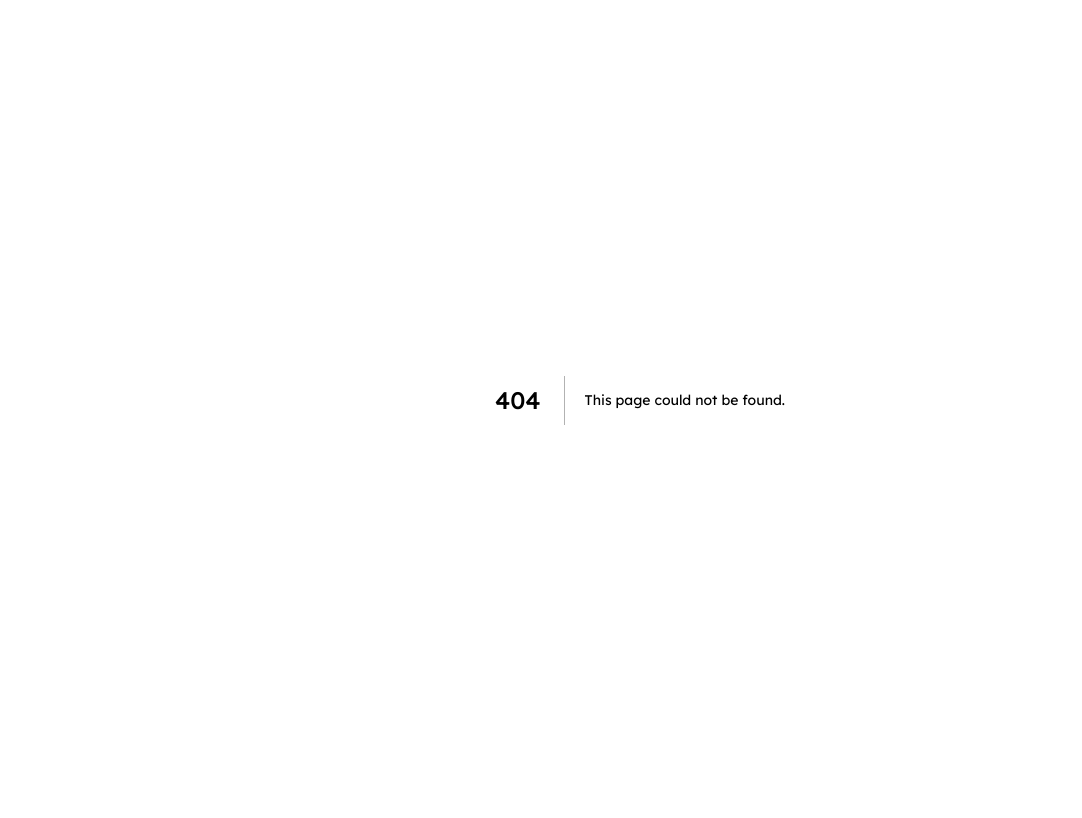
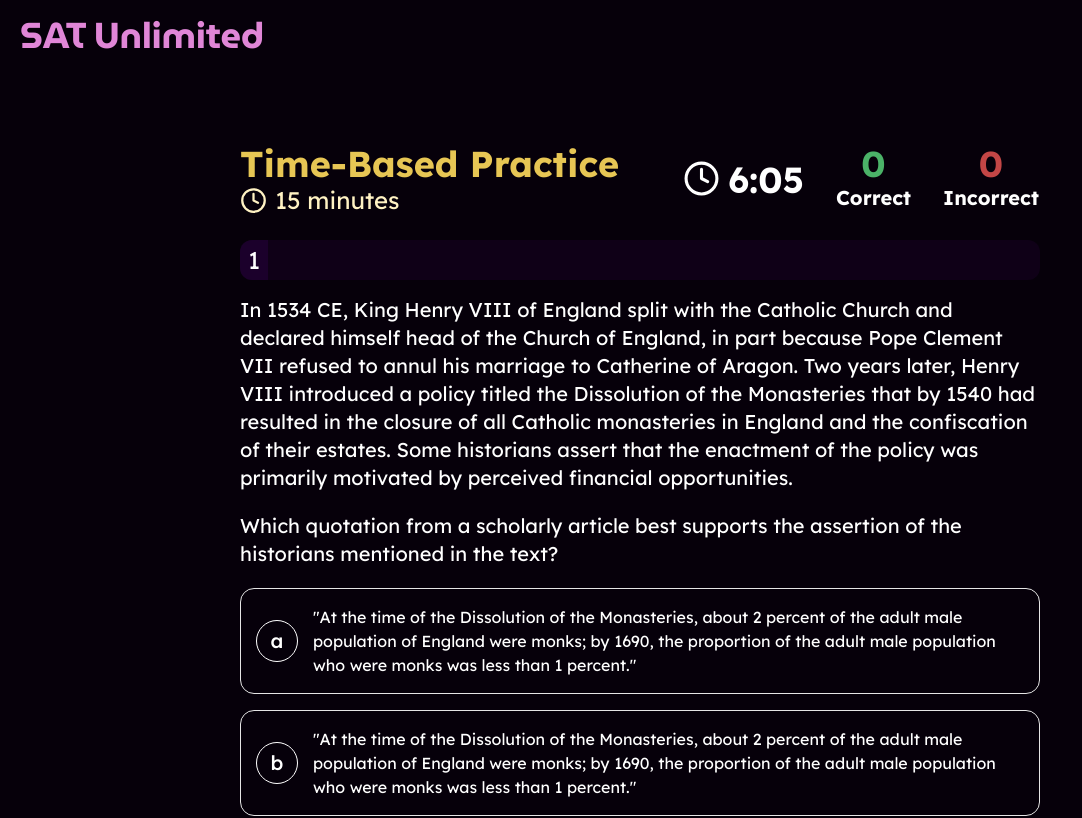
Before and after one commit to kshau/sat-unlimited, a Next.js app: page /play in a window 1280 px wide. Before the commit this address had no page. Shown: the top 818 px of the page, without its empty margins (0-1082 px from the left). Built offline with nearby package versions, Linux system fonts and the light colour scheme.

Commit message:
questions answering ui

```diff
--- a/package.json
+++ b/package.json
@@ -11,6 +11,7 @@
   "dependencies": {
     "@radix-ui/react-separator": "^1.1.0",
     "@radix-ui/react-slot": "^1.1.0",
+    "axios": "^1.7.3",
     "class-variance-authority": "^0.7.0",
     "clsx": "^2.1.1",
     "lucide-react": "^0.427.0",
--- /dev/null
+++ b/src/app/api/getQuestion/route.js
@@ -0,0 +1,19 @@
+import { NextResponse } from "next/server";
+
+export async function POST(request) {
+
+    const question = {
+        "passage": "In 1534 CE, King Henry VIII of England split with the Catholic Church and declared himself head of the Church of England, in part because Pope Clement VII refused to annul his marriage to Catherine of Aragon. Two years later, Henry VIII introduced a policy titled the Dissolution of the Monasteries that by 1540 had resulted in the closure of all Catholic monasteries in England and the confiscation of their estates. Some historians assert that the enactment of the policy was primarily motivated by perceived financial opportunities.",
+        "prompt": "Which quotation from a scholarly article best supports the assertion of the historians mentioned in the text?",
+        "answerChoices": [
+            "\"At the time of the Dissolution of the Monasteries, about 2 percent of the adult male population of England were monks; by 1690, the proportion of the adult male population who were monks was less than 1 percent.\"",
+            "\"At the time of the Dissolution of the Monasteries, about 2 percent of the adult male population of England were monks; by 1690, the proportion of the adult male population who were monks was less than 1 percent.\"",
+            "\"At the time of the Dissolution of the Monasteries, about 2 percent of the adult male population of England were monks; by 1690, the proportion of the adult male population who were monks was less than 1 percent.\"",
+            "\"At the time of the Dissolution of the Monasteries, about 2 percent of the adult male population of England were monks; by 1690, the proportion of the adult male population who were monks was less than 1 percent.\""
+        ],
+        "correctAnswerIndex": 1
+    }
+
+    return NextResponse.json({ question }, { status: 200 });
+
+}
--- a/src/app/globals.css
+++ b/src/app/globals.css
@@ -14,7 +14,7 @@
     --primary-foreground: 0 0% 98%;
     --secondary: 0 0% 96.1%;
     --secondary-foreground: 0 0% 9%;
-    --muted: 0 0% 96.1%;
+    --muted: 0, 0%, 30%;
     --muted-foreground: 0 0% 45.1%;
     --accent: 0 0% 96.1%;
     --accent-foreground: 0 0% 9%;
--- a/src/app/page.jsx
+++ b/src/app/page.jsx
@@ -1,6 +1,6 @@
 "use client"
 
-import SelectPageHeader from "@/components/SelectPageHeader"
+import { SelectPageHeader } from "@/components/SelectPageHeader"
 import { Button } from "@/components/ui/button"
 import { Input } from "@/components/ui/input"
 import { BookOpenTextIcon, CalculatorIcon, ChevronLeftIcon, ChevronRightIcon, Clock4Icon, FileTextIcon } from "lucide-react"
@@ -82,7 +82,7 @@ export default function Home() {
   }
 
   const redirectToPlayPage = () => {
-    const qtypes = selectedQuestionsSubcats.join(",");
+    const qtypes = selectedQuestionsSubcats.join("%2C");
     location.href = `/play?qtypes=${qtypes}&method=${selectedStudyMethod}&methodval=${selectedStudyMethod == "time" ? selectedMinutes : selectedQuestionCount}`;
   }
 
--- /dev/null
+++ b/src/app/play/page.jsx
@@ -0,0 +1,147 @@
+"use client"
+
+import { SmallHeader } from "@/components/SmallHeader"
+import { Button } from "@/components/ui/button"
+import axios from "axios"
+import { ChevronRightIcon, Clock4Icon } from "lucide-react"
+import { useEffect, useState } from "react"
+
+export default function Play() {
+
+    const indexToLetter = (index) => {
+        const alphabet = Array.from("abcdefghijklmnopqrstuvwxyz");
+        return alphabet[index];
+    }
+
+    const [question, setQuestion] = useState(null);
+    const [userAnswer, setUserAnswer] = useState(null);
+    const [questionNumber, setQuestionNumber] = useState(1);
+
+    const [correctAnswersCount, setCorrectAnswersCount] = useState(0);
+    const [incorrectAnswersCount, setIncorrectAnswersCount] = useState(0);
+
+    const getQuestion = async () => {
+        const res = await axios.post("/api/getQuestion");
+        setQuestion(res.data.question);
+    }
+
+    const nextQuestion = () => {
+        setUserAnswer(null);
+        setQuestionNumber(o => o + 1);
+        window.scrollTo({"top": 0});
+        getQuestion();
+    }
+
+    useEffect(() => {
+        if (!question) {
+            getQuestion();
+        }
+    }, [])
+
+    useEffect(() => {
+        if (userAnswer != null) {
+            if (question.correctAnswerIndex == userAnswer) {
+                setCorrectAnswersCount(o => o + 1);
+            }
+            else {
+                setIncorrectAnswersCount(o => o + 1);
+            }
+        }
+    }, [userAnswer])
+
+    return (
+        <div className="flex flex-col">
+
+            <SmallHeader/>
+
+            <div className="flex flex-col self-center mt-36 max-w-[50rem] animate-fade-in">
+
+                <div className="flex flex-row font-bold gap-x-8">
+                    <div className="flex flex-col my-auto">
+                        <span className="text-[#E7C654] text-4xl mr-8">Time-Based Practice</span>
+                        <div className="flex flex-row gap-x-2">
+                            <Clock4Icon className="my-auto" size={27} color="#FFF2C3"/>
+                            <span className="text-2xl font-normal text-[#FFF2C3]">15 minutes</span>
+                        </div>
+                    </div>
+                    <div className="flex flex-row gap-x-2 my-auto">
+                        <Clock4Icon size={37}/>
+                        <span className="text-4xl">6:05</span>
+                    </div>
+                    <div className="flex flex-col items-center">
+                        <span className="text-[#4BB268] text-4xl">{correctAnswersCount}</span>
+                        <span className="text-xl">Correct</span>
+                    </div>
+                    <div className="flex flex-col items-center">
+                        <span className="text-[#C34646] text-4xl">{incorrectAnswersCount}</span>
+                        <span className="text-xl">Incorrect</span>
+                    </div>
+                </div>
+
+                <div className="w-full h-10 rounded-sm bg-[#0F0017] mt-6">
+                    <div className="flex bg-[#1B002B] h-full w-fit rounded-l-sm">
+                        <span className="text-2xl my-auto mx-2">{questionNumber}</span>
+                    </div>
+                </div>
+
+                {(question) ?
+
+                    <div className="animate-fade-in">
+
+                        <div className="flex flex-col gap-y-5 mt-4 text-xl">
+                            <span>
+                                {question.passage}
+                            </span>
+                            <span>
+                                {question.prompt}
+                            </span>
+                        </div>
+
+                        <div className="flex flex-col mt-5 gap-y-4">
+                            {question.answerChoices.map((answerChoice, index) => (
+                                <Button variant="outline" size="h-adapt" className={`w-full py-4 ${
+                                    (() => {
+                                        if (question.correctAnswerIndex == index && userAnswer != null) {
+                                            return "bg-[#4BB268]";
+                                        }
+                                        else if (question.correctAnswerIndex != index && userAnswer == index) {
+                                            return "bg-[#C34646]";
+                                        }
+                                    })()
+                                }`} onClick={() => {setUserAnswer(index)}} disabled={userAnswer != null}>
+                                    <div className="flex flex-row w-full">
+                                        <div className="flex outline outline-1 aspect-square h-10 text-center rounded-full mr-4 my-auto">
+                                            <span className="m-auto">
+                                                {indexToLetter(index)}
+                                            </span>
+                                        </div>
+                                        <span className="text-base font-normal text-left my-auto">
+                                            {answerChoice}
+                                        </span>
+                                    </div>
+                                </Button>
+                            ))}
+                        </div>
+
+                        <div className="flex justify-center w-full m-5">
+
+                            <Button className="w-fit m-3" disabled={userAnswer == null} onClick={nextQuestion}>
+                                <span>Next</span>
+                                <ChevronRightIcon/>
+                            </Button>
+
+                        </div>
+
+                    </div>
+
+                    :
+
+                    <></>
+                }
+
+            </div>
+
+        </div>
+    )
+
+}
--- a/src/components/SelectPageHeader.jsx
+++ b/src/components/SelectPageHeader.jsx
@@ -1,6 +1,6 @@
 "use client"
 
-export default function SelectPageHeader({subheader}) {
+export function SelectPageHeader({subheader}) {
 
     return (
         <div className="flex flex-col mt-24 items-center">
--- /dev/null
+++ b/src/components/SmallHeader.jsx
@@ -0,0 +1,13 @@
+import Link from "next/link";
+
+export function SmallHeader() {
+
+    return (
+        <Link href="/">
+            <div className="pt-4 fixed">
+                <span className="logo-font text-[#E086D7] font-bold text-4xl m-5">SAT Unlimited</span>
+            </div>
+        </Link>
+    )
+
+}
--- a/src/components/ui/button.jsx
+++ b/src/components/ui/button.jsx
@@ -5,7 +5,7 @@ import { cva } from "class-variance-authority";
 import { cn } from "@/lib/utils"
 
 const buttonVariants = cva(
-  "inline-flex items-center justify-center whitespace-nowrap rounded-md text-xl font-medium ring-offset-background transition-colors focus-visible:outline-none focus-visible:ring-2 focus-visible:ring-ring focus-visible:ring-offset-2 disabled:pointer-events-none disabled:opacity-50",
+  "inline-flex items-center justify-center rounded-md text-xl font-medium ring-offset-background transition-colors focus-visible:outline-none focus-visible:ring-2 focus-visible:ring-ring focus-visible:ring-offset-2 disabled:pointer-events-none disabled:opacity-50",
   {
     variants: {
       variant: {
@@ -24,6 +24,7 @@ const buttonVariants = cva(
         sm: "h-9 rounded-md px-3",
         lg: "h-11 rounded-md px-8",
         icon: "h-10 w-10",
+        "h-adapt": "px-4 py-6"
       },
     },
     defaultVariants: {
```
Also changed, not shown: 1 other file (tests, documents, lock files or other folders).
